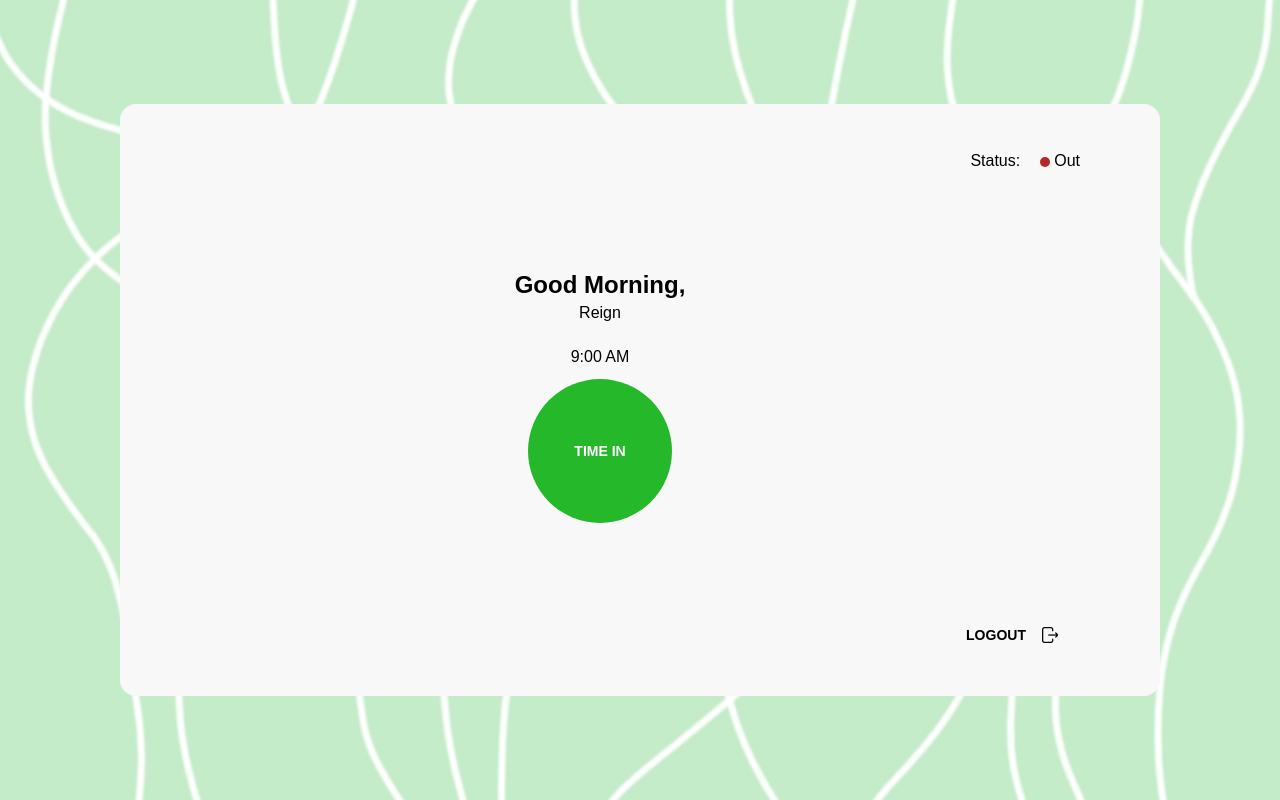
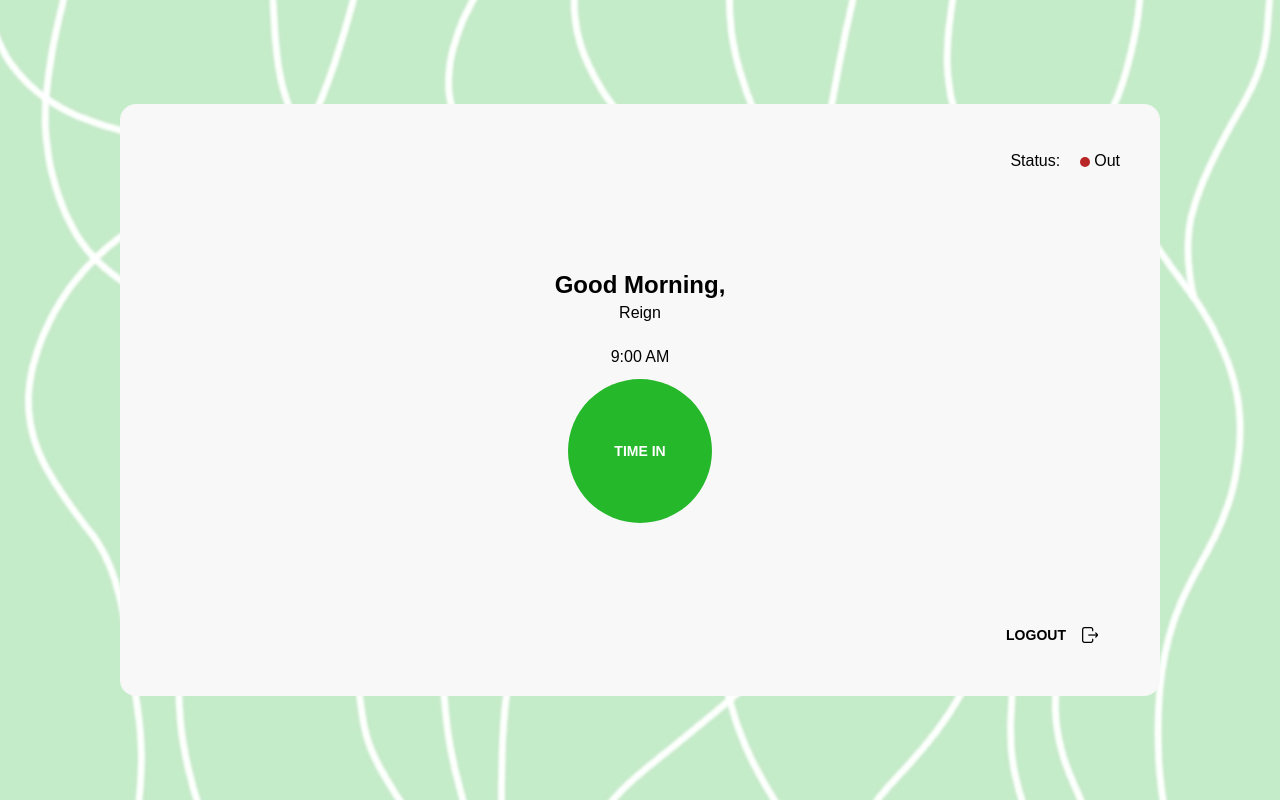
Before and after one commit to kiefferdy/ga-payroll-system, a Nuxt app: page / in a window 1280 px wide. Built offline with nearby package versions, Linux system fonts and the light colour scheme; no server answers.

Commit message:
Fix center

```diff
--- a/layouts/default.vue
+++ b/layouts/default.vue
@@ -11,11 +11,9 @@
    </div> -->
 
    <div class="default-bg min-w-screen min-h-screen flex flex-col justify-center">
-      <div class="flex flex-row self-center card h-[37rem] w-[65rem] bg-primary_white">
-         <div class="card-content flex self-center">
-            <div class="flex items-center">
-               <NuxtPage />
-            </div>
+      <div class=" card self-center items-center justify-center  h-[37rem] w-[65rem] bg-primary_white">
+         <div class="card-content">
+            <NuxtPage/>
          </div>
       </div>
    </div>
```
